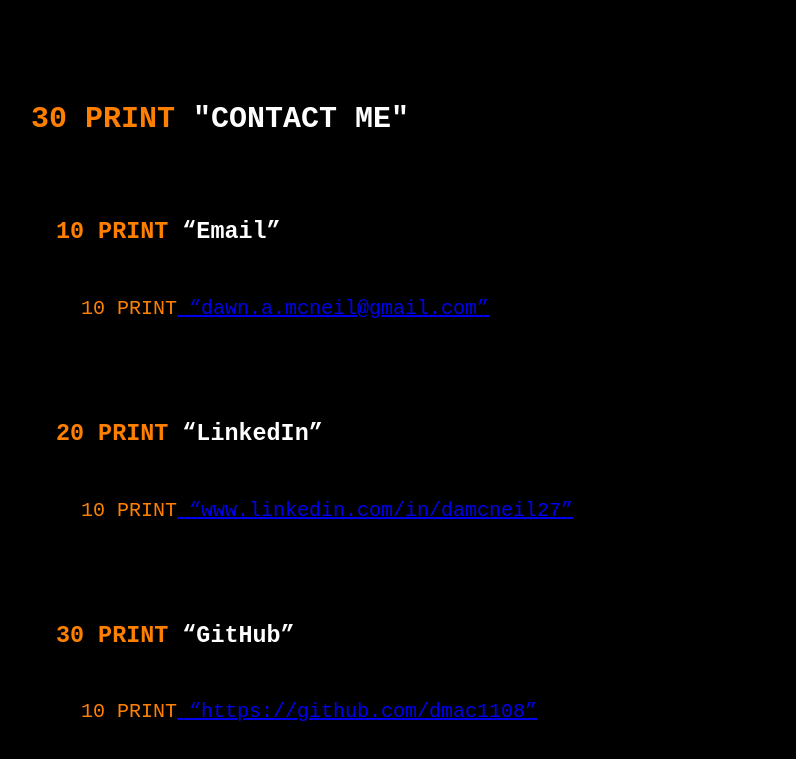
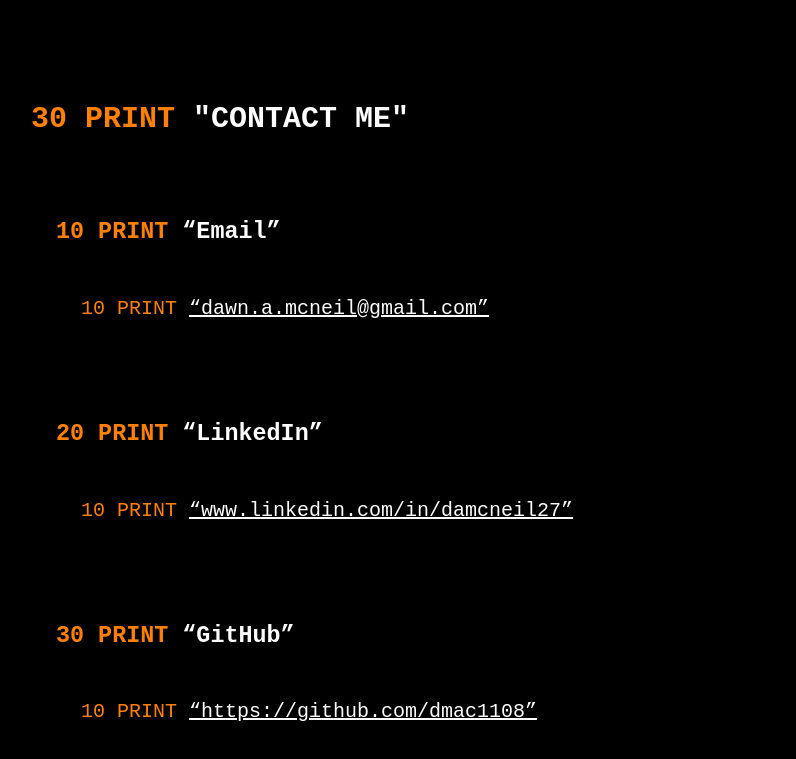
Before and after one commit to dmac1108/portfolio, a plain HTML site: page index.html in a window 1280 px wide. Shown: the part 1788-2547 px from the top of the page, without its empty margins (2-798 px from the left). Drawn offline with Linux system fonts and the light colour scheme.

Commit message:
fixed link quotes

```diff
--- a/index.html
+++ b/index.html
@@ -79,19 +79,19 @@
             <div class="contact-info">
             <h3><span class="basic-number">10 PRINT</span> “Email”
             </h3>
-        <p><span class="basic-number contact-detail">10 PRINT</span><a href=“mailto:dawn.a.mcneil@gmail.com”> “dawn.a.mcneil@gmail.com”</a>
+        <p><span class="basic-number contact-detail">10 PRINT </span><a href="mailto:dawn.a.mcneil@gmail.com">“dawn.a.mcneil@gmail.com”</a>
         </p>
             </div>
         <div class="contact-info">
         <h3><span class="basic-number">20 PRINT</span> “LinkedIn”
         </h3>
-    <p><span class="basic-number contact-detail">10 PRINT</span><a href=“www.linkedin.com/in/damcneil27”> “www.linkedin.com/in/damcneil27”</a>
+    <p><span class="basic-number contact-detail">10 PRINT </span><a href="www.linkedin.com/in/damcneil27">“www.linkedin.com/in/damcneil27”</a>
     </p>
         </div>
         <div class="contact-info">
                 <h3><span class="basic-number">30 PRINT</span> “GitHub”
                 </h3>
-            <p><span class="basic-number contact-detail">10 PRINT</span><a href=“https://github.com/dmac1108”> “https://github.com/dmac1108”</a>
+            <p><span class="basic-number contact-detail">10 PRINT </span><a href="https://github.com/dmac1108">“https://github.com/dmac1108”</a>
             </p>
                 </div>
         </section>
--- a/main.css
+++ b/main.css
@@ -63,6 +63,9 @@
     flex-grow: 2;
   }
 
+  a:link {
+    color: white;
+  }
 
   /*section:nth-child(even){
     background-color: #ddd;
```
